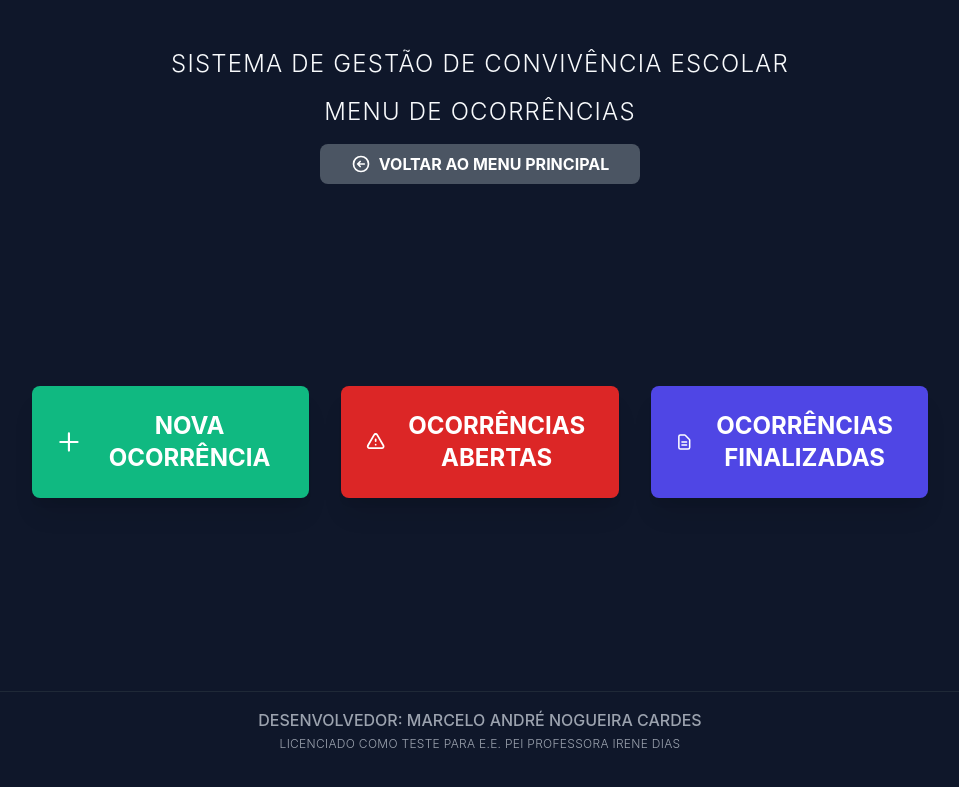
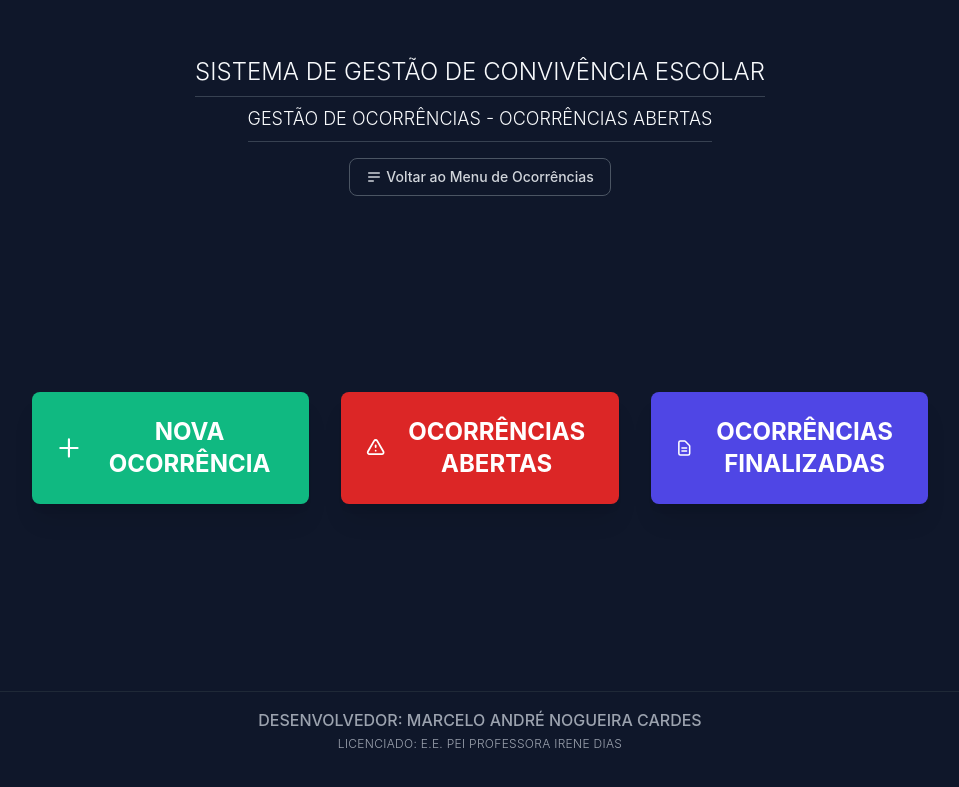
Before and after one commit to ocorrenciasidr/gestao, a Flask app: page /gestao_ocorrencia in a window 1280 px wide. Shown: the top 787 px of the page, without its empty margins (160-1119 px from the left). Run offline with Flask 3, Linux system fonts and the light colour scheme; parts of the project's set-up code (start-up, migrations or seed data) failed here and were passed over; some libraries are stand-ins or nearby versions.

Commit message:
Update gestao_ocorrencia.html

```diff
--- a/templates/gestao_ocorrencia.html
+++ b/templates/gestao_ocorrencia.html
@@ -37,21 +37,22 @@
 
     <div id="app-container" class="flex flex-col items-center justify-between p-4 md:p-8 min-h-screen">
 
-        <header class="w-full text-center mb-12">
-             <h1 class="text-xl sm:text-2xl text-text-light mt-4 font-light tracking-wider">
-                SISTEMA DE GESTÃO DE CONVIVÊNCIA ESCOLAR
-            </h1>
-            <h2 class="text-xl sm:text-2xl text-text-light mt-4 font-light tracking-wider">
-    MENU DE OCORRÊNCIAS
-	   </h2>
-             <div class="mt-4">
-                 <button type="button" onclick="window.location.href='/'"
-                        class="bg-gray-600 hover:bg-gray-700 text-white font-bold py-2 px-4 rounded-lg transition duration-200 ease-in-out flex items-center justify-center space-x-2 mx-auto w-full max-w-xs">
-                    <svg class="w-5 h-5" fill="none" stroke="currentColor" viewBox="0 0 24 24" xmlns="http://www.w3.org/2000/svg"><path stroke-linecap="round" stroke-linejoin="round" stroke-width="2" d="M11 15l-3-3m0 0l3-3m-3 3h8M3 12a9 9 0 1118 0 9 9 0 01-18 0z"></path></svg>
-                    <span>VOLTAR AO MENU PRINCIPAL</span>
-                </button>
-            </div>
-        </header>
+        <header class="text-center mb-8 mt-4">
+<h1 class="text-2xl text-text-light mt-2 font-light border-b border-gray-700 pb-2 inline-block">
+SISTEMA DE GESTÃO DE CONVIVÊNCIA ESCOLAR
+</h1><br>
+<h2 class="text-lg text-text-light mt-2 font-light border-b border-gray-700 pb-2 inline-block">
+GESTÃO DE OCORRÊNCIAS - OCORRÊNCIAS ABERTAS
+</h2>
+<button onclick="window.location.href='/gestao_ocorrencia'"
+class="mt-4 px-4 py-2 text-sm font-medium rounded-lg text-gray-300 border border-gray-600 hover:bg-gray-700 transition duration-150 flex items-center mx-auto">
+<svg class="w-4 h-4 mr-1" fill="none" stroke="currentColor" viewBox="0 0 24 24" xmlns="http://www.w3.org/2000/svg"><path stroke-linecap="round" stroke-linejoin="round" stroke-width="2" d="M4 6h16M4 12h16M4 18h7"></path></svg>
+Voltar ao Menu de Ocorrências
+</button>
+<div class="mt-4 flex flex-wrap justify-center gap-4">
+</div>
+</header>
+
 
         <main class="w-full max-w-4xl flex-grow flex items-center justify-center">
             <div class="grid grid-cols-1 md:grid-cols-3 gap-8 w-full">
@@ -85,7 +86,7 @@
                 DESENVOLVEDOR: MARCELO ANDRÉ NOGUEIRA CARDES
             </p>
             <p class="text-xs font-light tracking-wide">
-                LICENCIADO COMO TESTE PARA E.E. PEI PROFESSORA IRENE DIAS
+                LICENCIADO: E.E. PEI PROFESSORA IRENE DIAS
             </p>
         </footer>
 
```
